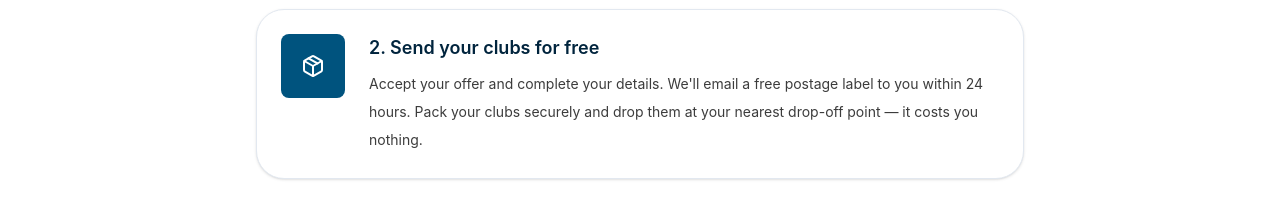
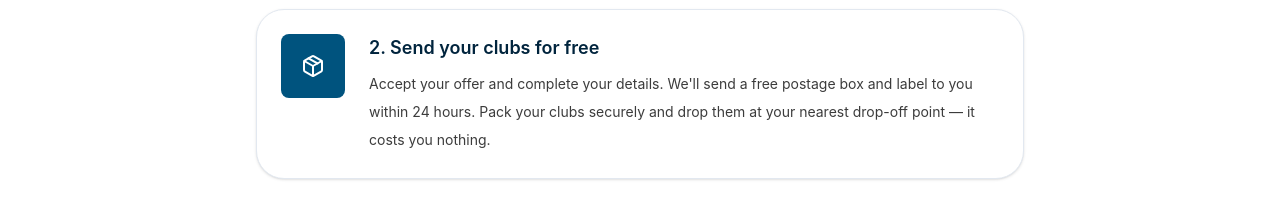
Before and after one commit to billypearson1/sell-your-clubs, a React (Vite) app: page /how-it-works in a window 1280 px wide. Shown: the part 512-716 px from the top of the page. Built offline with nearby package versions, Linux system fonts and the light colour scheme; no server answers.

Commit message:
change copy

```diff
--- a/src/pages/HowItWorksPage.tsx
+++ b/src/pages/HowItWorksPage.tsx
@@ -31,7 +31,7 @@ export default function HowItWorksPage() {
           <div>
             <p className="text-lg font-semibold text-[#00243D]">2. Send your clubs for free</p>
             <p className="mt-2 text-sm leading-7 text-[#1A1A1A]/85">
-              Accept your offer and complete your details. We'll email a free postage label to you within 24 hours. Pack your clubs securely and drop them at your nearest drop-off point — it costs you nothing.
+              Accept your offer and complete your details. We'll send a free postage box and label to you within 24 hours. Pack your clubs securely and drop them at your nearest drop-off point — it costs you nothing.
             </p>
           </div>
         </div>
```
